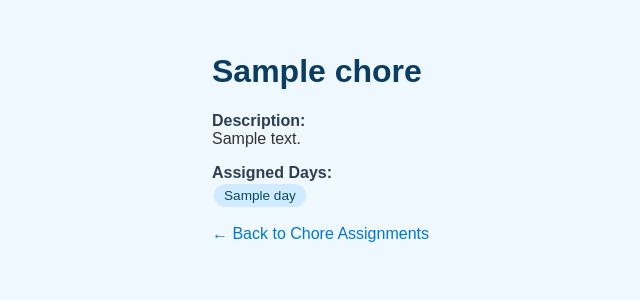
After one commit to sg40/Chores, a Django app: page /chore/1/ in a window 1280 px wide. The commit adds this page. Shown: the top 300 px of the page, without its empty margins (28-668 px from the left). Run offline with Django 5.2, Linux system fonts and the light colour scheme; tables that the repository leaves empty hold one stand-in row (values such as "Sample post").

Commit message:
added css and detail page

```diff
--- a/chores/models.py
+++ b/chores/models.py
@@ -13,10 +13,10 @@ class ChoreGroup(models.Model):
         return self.name
 
 class Chore(models.Model):
-    name = models.CharField(max_length=255)
+    name = models.CharField(max_length=100)
     description = models.TextField(blank=True)
-    chore_group = models.ForeignKey(ChoreGroup, on_delete=models.CASCADE, related_name='chores')
-    days = models.ManyToManyField(Days, related_name='chores')
+    days = models.ManyToManyField(Days)
+    completed = models.BooleanField(default=False)  # Track whether the chore is completed
 
     def __str__(self):
         return self.name
--- /dev/null
+++ b/chores/static/chores/styles.css
@@ -0,0 +1,80 @@
+body {
+    font-family: Arial, sans-serif;
+    background-color: #f0f8ff; /* AliceBlue */
+    color: #333;
+    margin: 0;
+    padding: 2rem;
+}
+
+h1, h2, h3 {
+    color: #0a3d62;
+}
+
+a {
+    color: #0077cc;
+    text-decoration: none;
+}
+
+a:hover {
+    text-decoration: underline;
+}
+
+ul {
+    list-style-type: none;
+    padding: 0;
+}
+
+li {
+    background-color: white;
+    margin-bottom: 10px;
+    padding: 1rem;
+    border-radius: 8px;
+    box-shadow: 0 2px 5px rgba(0,0,0,0.1);
+    transition: all 0.2s ease;
+    cursor: pointer;
+}
+
+li:hover {
+    background-color: #e6f3ff;
+    transform: scale(1.02);
+    box-shadow: 0 4px 10px rgba(0,0,0,0.15);
+}
+
+
+strong {
+    color: #2c3e50;
+}
+
+.container {
+    max-width: 800px;
+    margin: auto;
+}
+
+.tag {
+    display: inline-block;
+    background-color: #d0ebff;
+    color: #084c61;
+    padding: 4px 10px;
+    margin: 2px;
+    font-size: 0.85rem;
+    border-radius: 12px;
+}
+
+form input[type="checkbox"] {
+    margin-right: 10px;
+    cursor: pointer;
+}
+
+form button {
+    background-color: #0077cc;
+    color: white;
+    border: none;
+    padding: 5px 10px;
+    border-radius: 5px;
+    cursor: pointer;
+    transition: background-color 0.3s ease;
+}
+
+form button:hover {
+    background-color: #005fa3;
+}
--- /dev/null
+++ b/chores/templates/chores/chore_detail.html
@@ -0,0 +1,24 @@
+<!DOCTYPE html>
+<html>
+<head>
+    <meta charset="UTF-8">
+    <title>{{ chore.name }}</title>
+    {% load static %}
+    <link rel="stylesheet" href="{% static 'chores/styles.css' %}">
+</head>
+<body>
+    <div class="container">
+        <h1>{{ chore.name }}</h1>
+
+        <p><strong>Description:</strong><br> {{ chore.description }}</p>
+
+        <p><strong>Assigned Days:</strong><br>
+            {% for day in chore.days.all %}
+                <span class="tag">{{ day.name }}</span>
+            {% endfor %}
+        </p>
+
+        <p><a href="{% url 'chore_assignments' %}">← Back to Chore Assignments</a></p>
+    </div>
+</body>
+</html>
--- a/chores/urls.py
+++ b/chores/urls.py
@@ -1,6 +1,7 @@
 from django.urls import path
-from .views import chore_assignments_view
+from .views import chore_assignments_view, chore_detail_view
 
 urlpatterns = [
     path('', chore_assignments_view, name='chore_assignments'),
+    path('chore/<int:pk>/', chore_detail_view, name='chore_detail'),
 ]
--- a/chores/views.py
+++ b/chores/views.py
@@ -1,6 +1,20 @@
-from django.shortcuts import render
-from .models import Person
+from django.shortcuts import render, redirect, get_object_or_404
+from .models import Person, Chore
+from .forms import ChoreCompletionForm
 
 def chore_assignments_view(request):
-    people = Person.objects.select_related('chore_group').prefetch_related('chore_group__chores')
-    return render(request, "chores/assignments.html", {"people": people})
+    people = Person.objects.select_related('chore_group').prefetch_related('chore_group__chores__days')
+
+    if request.method == 'POST':
+        form = ChoreCompletionForm(request.POST)
+        if form.is_valid():
+            chore = form.save()
+            return redirect('chore_assignments')  # Redirect after form submission to avoid resubmitting on refresh
+    else:
+        form = ChoreCompletionForm()
+
+    return render(request, 'chores/assignments.html', {'people': people, 'form': form})
+
+def chore_detail_view(request, pk):
+    chore = get_object_or_404(Chore, pk=pk)
+    return render(request, "chores/chore_detail.html", {"chore": chore})
```
Also changed, not shown: chores/forms.py (added, +7 -0 lines), chores/templates/chores/assignments.html (+29 -6 lines).
